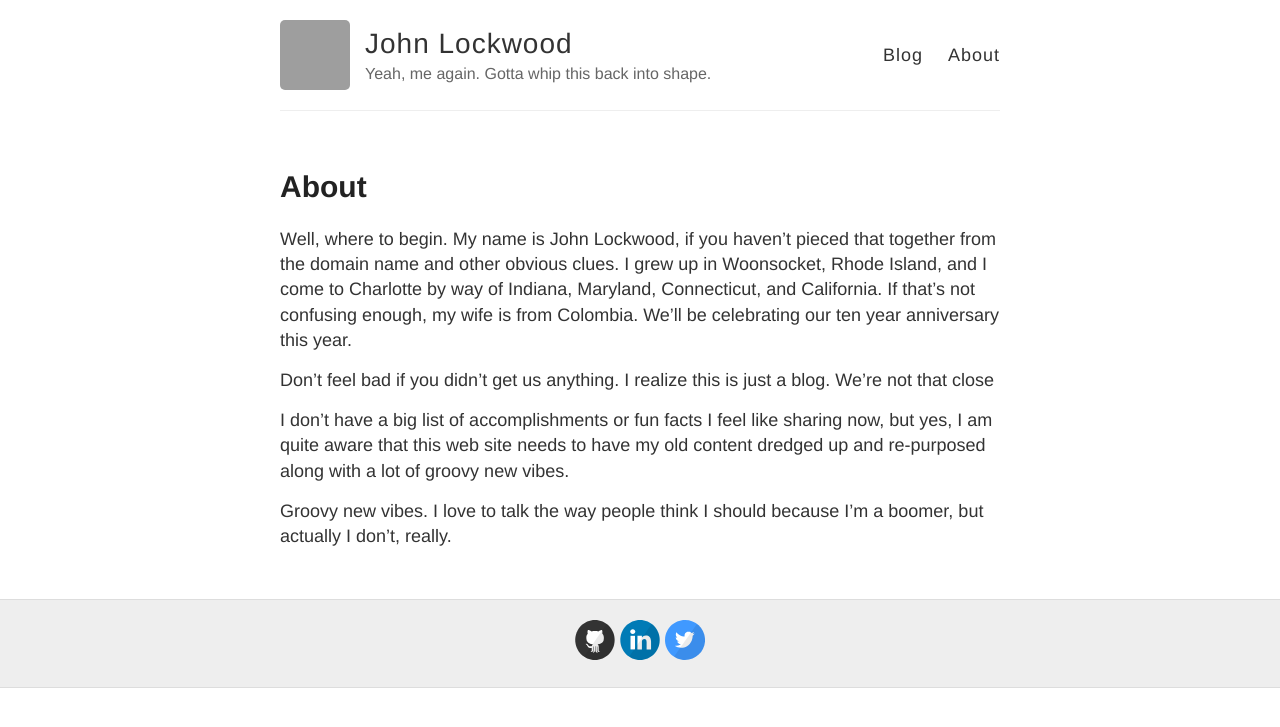
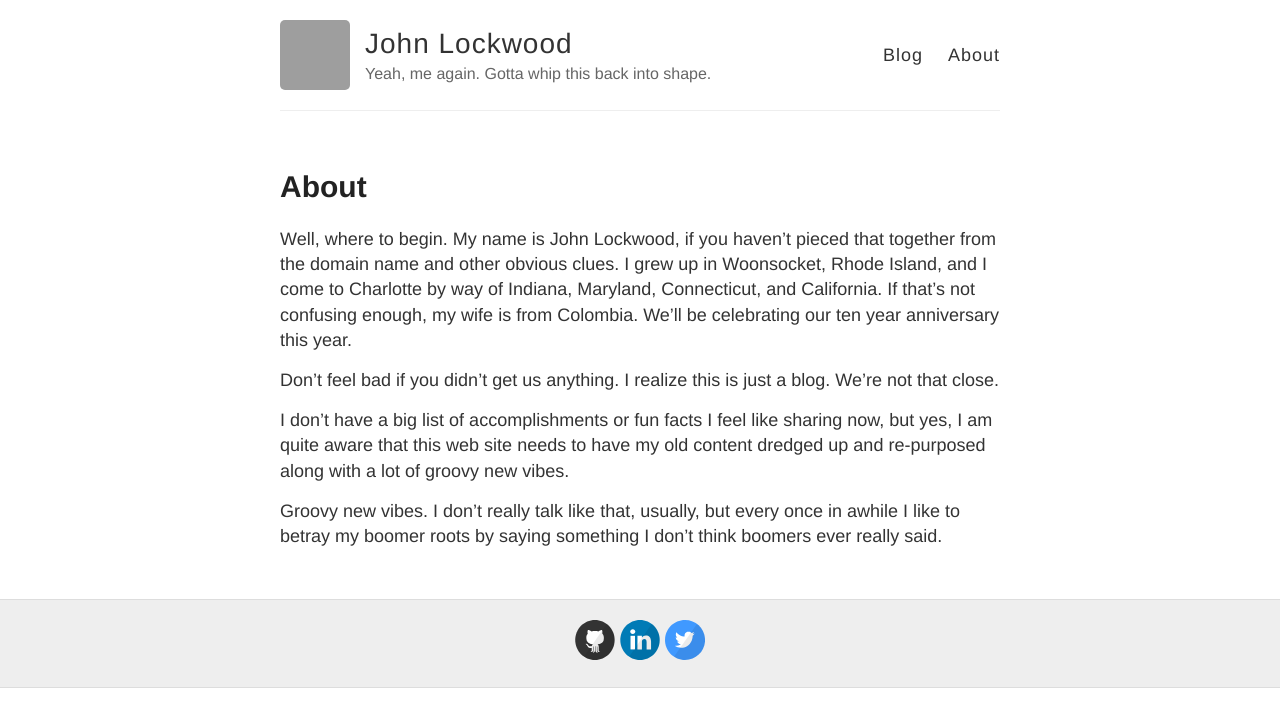
Before and after one commit to JohnLockwood/johnlockwood.github.io, a Jekyll site: the page built from about.md, in a window 1280 px wide. Shown: the top 727 px of the page. Built offline with Jekyll 4.4.1, drawn with Linux system fonts in a browser that asks for light colours; grey boxes are pictures that could not be loaded.

Commit message:
Update about

```diff
--- a/about.md
+++ b/about.md
@@ -6,8 +6,8 @@ permalink: /about/
 
 Well, where to begin.  My name is John Lockwood, if you haven't pieced that together from the domain name and other obvious clues. I grew up in Woonsocket, Rhode Island, and I come to Charlotte by way of Indiana, Maryland, Connecticut, and California.  If that's not confusing enough, my wife is from Colombia.  We'll be celebrating our ten year anniversary this year.
 
-Don't feel bad if you didn't get us anything. I realize this is just a blog.  We're not that close
+Don't feel bad if you didn't get us anything. I realize this is just a blog.  We're not that close.
 
 I don't have a big list of accomplishments or fun facts I feel like sharing now, but yes, I am quite aware that this web site needs to have my old content dredged up and re-purposed along with a lot of groovy new vibes.
 
-Groovy new vibes. I love to talk the way people think I should because I'm a boomer, but actually I don't, really.
+Groovy new vibes.  I don't really talk like that, usually, but every once in awhile I like to betray my boomer roots by saying something I don't think boomers ever really said.
```
